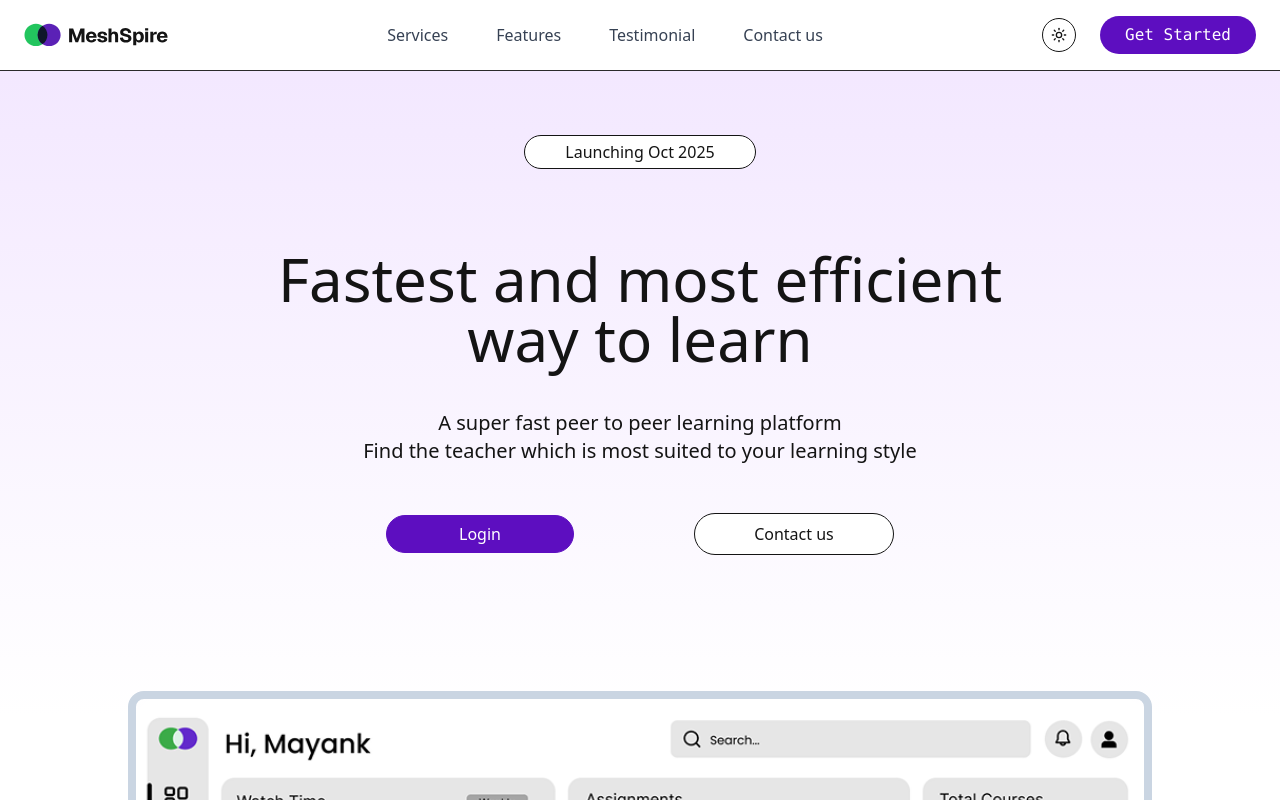
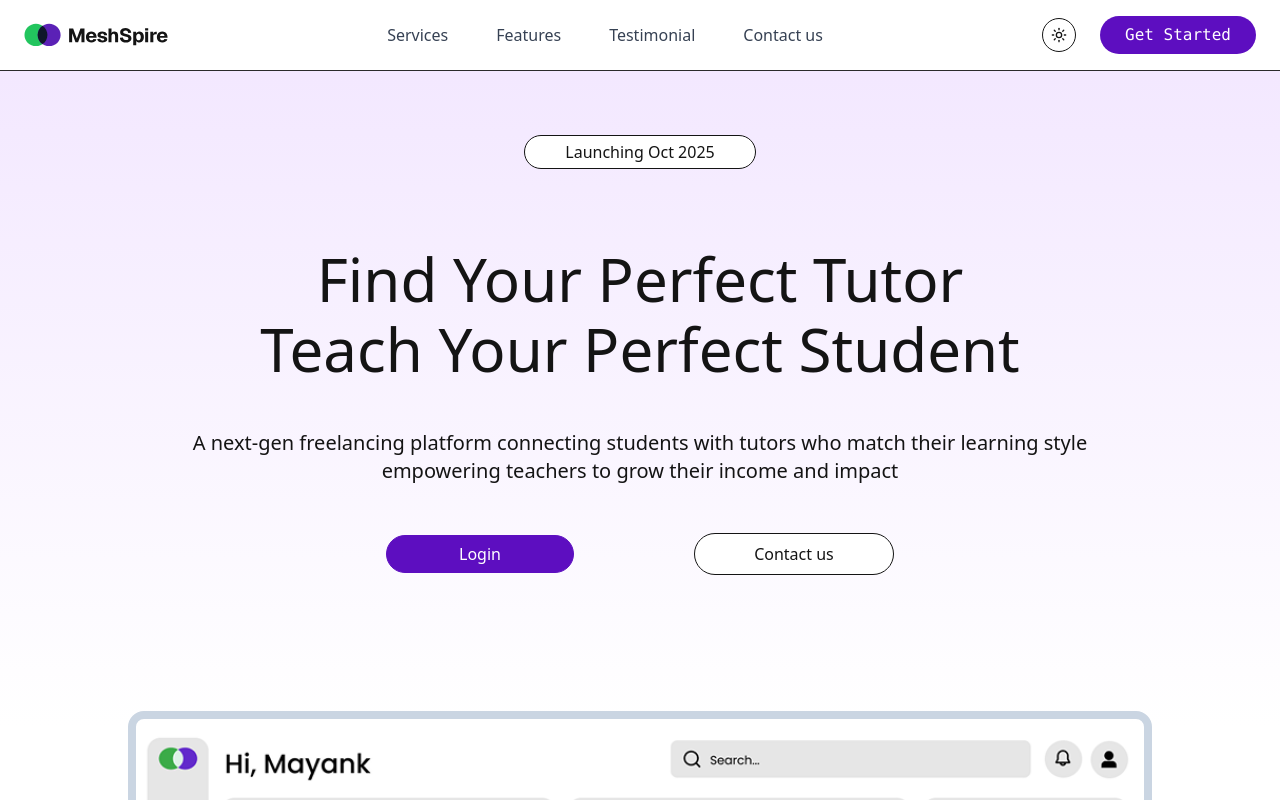
Before and after one commit to komal-kumawat/MESHSPIRE, a Next.js app in the folder landing/: page / in a window 1280 px wide. Shown: the top 800 px of the page. Built offline with nearby package versions, Linux system fonts and the light colour scheme.

Commit message:
landing page styles

```diff
--- a/landing/src/components/sections/Hero.tsx
+++ b/landing/src/components/sections/Hero.tsx
@@ -33,7 +33,7 @@ const Hero = () => {
         <button
           className="
             bg-[var(--background)] text-[var(--color-font)] border border-[var(--foreground)]
-            hover:bg-[var(--hover-light)]
+            hover:bg-indigo-100/50
             dark:hover:bg-[var(--hover-dark)]
             font-small font-[var(--font-secondary)]
             px-6 md:px-10 py-1 text-sm md:text-base
@@ -46,19 +46,20 @@ const Hero = () => {
 
         <div className="relative inline-block pt-4 md:pt-20 text-center">
           <h1 className="md:text-6xl text-4xl font-[var(--font-primary)] relative z-10">
-            Fastest and most efficient
+            Find Your Perfect Tutor
           </h1>
         </div>
 
-        <h1 className="md:text-6xl text-4xl font-[var(--font-primary)] text-center">
-          way to learn
+        <h1 className="md:text-6xl text-4xl leading-20 font-[var(--font-primary)] text-center">
+          Teach Your Perfect Student
         </h1>
 
         <p className="md:text-xl text-base font-[var(--font-secondary)] pt-10 text-center px-6">
-          A super fast peer to peer learning platform
+          A next-gen freelancing platform connecting students with tutors who
+          match their learning style
         </p>
         <p className="md:text-xl text-base font-[var(--font-secondary)] text-center px-6">
-          Find the teacher which is most suited to your learning style
+          empowering teachers to grow their income and impact
         </p>
 
         <div className="flex flex-col md:flex-row items-center justify-center pt-12 gap-4 md:gap-[120px]">
```
